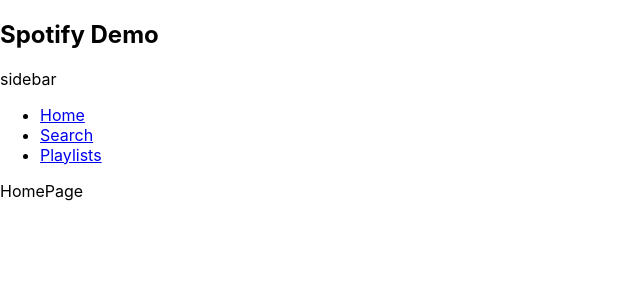
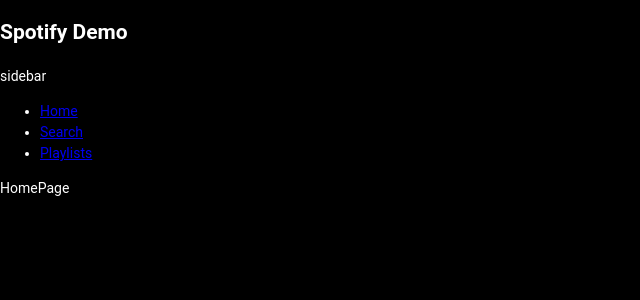
Before and after one commit to henny1105/noona_typescript, a React (Create React App) app: page / in a window 1280 px wide. Shown: the top 300 px of the page, without its empty margins (0-640 px from the left). Built offline with nearby package versions, Linux system fonts and the light colour scheme.

Commit message:
feat: mui 셋팅

```diff
--- a/package.json
+++ b/package.json
@@ -3,6 +3,9 @@
   "version": "0.1.0",
   "private": true,
   "dependencies": {
+    "@emotion/react": "^11.14.0",
+    "@emotion/styled": "^11.14.0",
+    "@mui/material": "^7.1.1",
     "@testing-library/dom": "^10.4.0",
     "@testing-library/jest-dom": "^6.6.3",
     "@testing-library/react": "^16.3.0",
--- a/src/index.tsx
+++ b/src/index.tsx
@@ -4,12 +4,17 @@
 import App from './App';
 import reportWebVitals from './reportWebVitals';
 import { BrowserRouter } from 'react-router';
-
+import theme from './theme';
+import { ThemeProvider } from '@mui/material';
+import { CssBaseline } from '@mui/material';
 const root = ReactDOM.createRoot(document.getElementById('root') as HTMLElement);
 root.render(
 	<React.StrictMode>
 		<BrowserRouter>
-			<App />
+			<ThemeProvider theme={theme}>
+				<CssBaseline />
+				<App />
+			</ThemeProvider>
 		</BrowserRouter>
 	</React.StrictMode>
 );
--- /dev/null
+++ b/src/theme.ts
@@ -0,0 +1,65 @@
+import { createTheme } from '@mui/material';
+
+const theme = createTheme({
+	palette: {
+		mode: 'dark',
+		primary: {
+			main: '#1ed760',
+		},
+		secondary: {
+			main: '#ffffff',
+		},
+		background: {
+			default: '#000',
+			paper: '#121212',
+		},
+		text: {
+			primary: '#fff',
+			secondary: '#b3b3b3',
+		},
+		action: {
+			hover: '#282828',
+			active: '#333',
+		},
+	},
+	typography: {
+		fontFamily: 'Roboto, Arial, sans-serif',
+		h1: {
+			fontWeight: 700,
+			fontSize: '24px',
+		},
+		h2: {
+			fontSize: '1rem',
+		},
+		body1: {
+			fontSize: '14px',
+		},
+		subtitle1: {
+			fontSize: '0.6875rem',
+		},
+	},
+	components: {
+		MuiButton: {
+			styleOverrides: {
+				root: {
+					borderRadius: '30px',
+					textTransform: 'none',
+				},
+				containedSecondary: {
+					'backgroundColor': '#ffffff',
+					'color': '#000000',
+					'&:hover': {
+						backgroundColor: '#e0e0e0',
+					},
+				},
+				sizeLarge: {
+					padding: '8px 32px',
+					fontWeight: 700,
+					fontSize: '16px',
+				},
+			},
+		},
+	},
+});
+
+export default theme;
```
Also changed, not shown: 1 other file (tests, documents, lock files or other folders).
